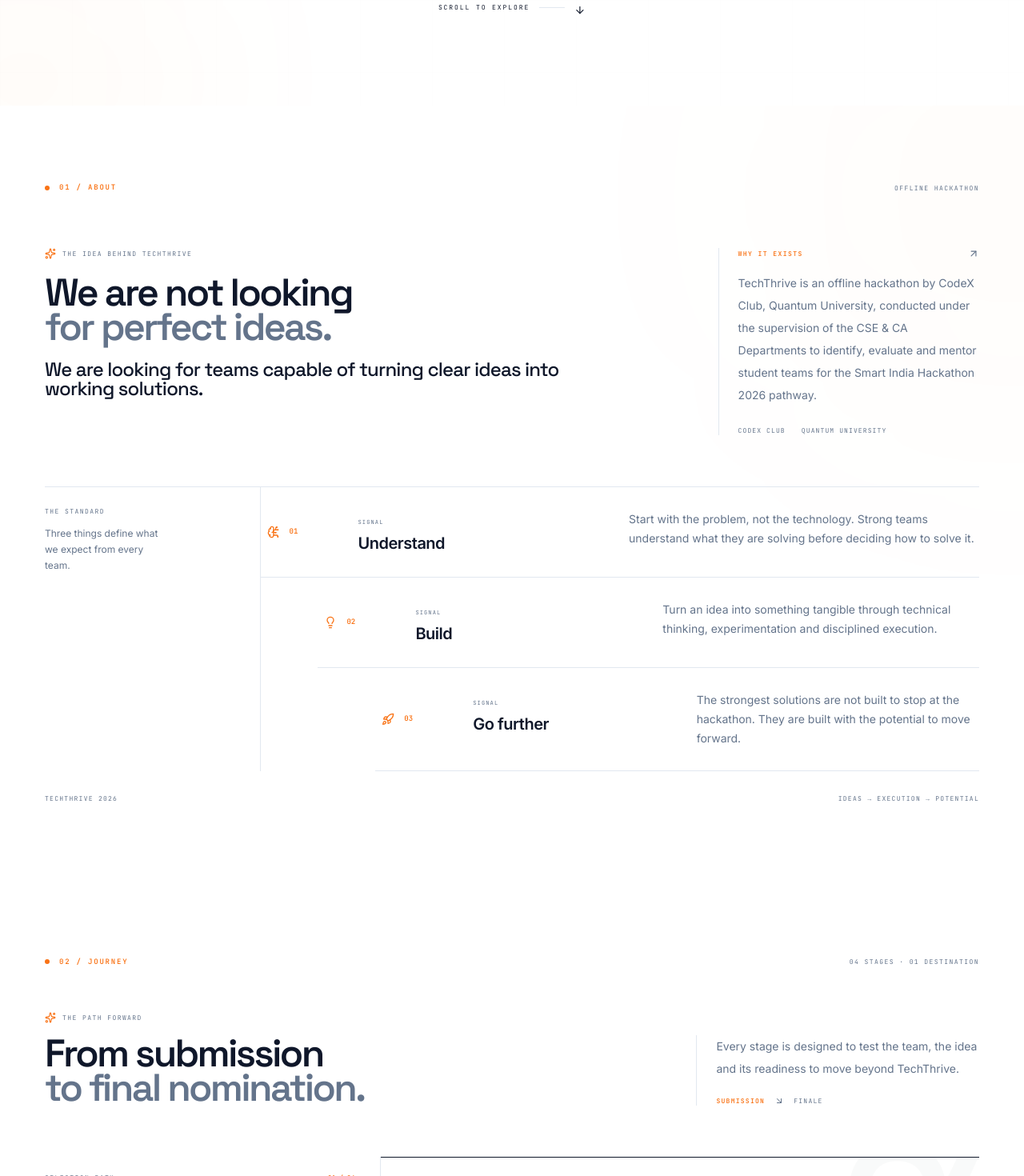
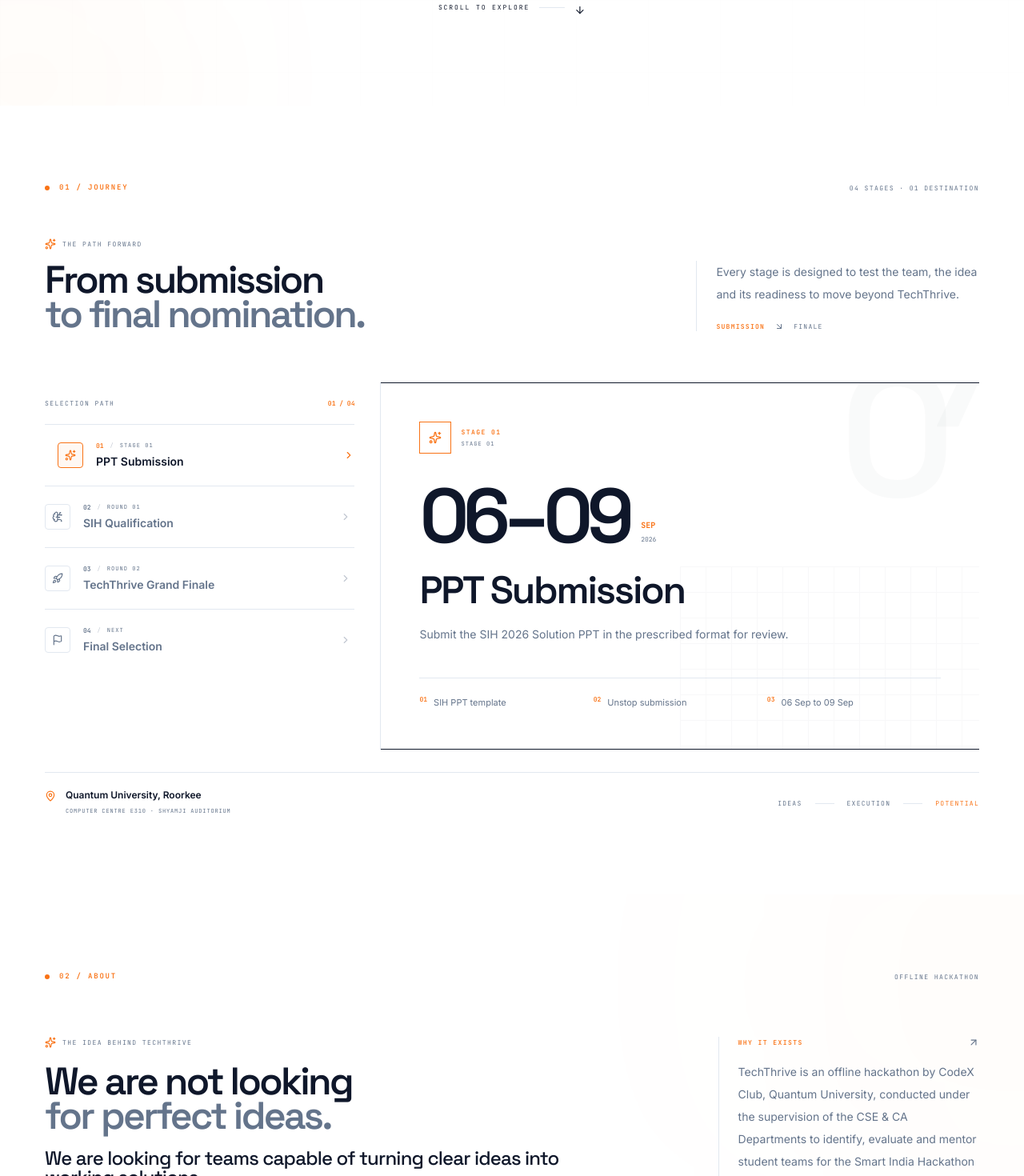
Before and after one commit to QuCodeXClub/TechThrive, a React (Vite) app in the folder frontend/: page / in a window 1280 px wide. Shown: the part 900-2370 px from the top of the page at 80% size. Built offline with nearby package versions, Linux system fonts and the light colour scheme.

Commit message:
fix: reorder navigation items and update section labels for consistency

```diff
--- a/frontend/src/components/Navbar.jsx
+++ b/frontend/src/components/Navbar.jsx
@@ -7,8 +7,8 @@
 import { getTheme, setTheme } from "@/utils/storage";
 
 const navigation = [
+	{ label: "Journey", href: "#journey" },
 	{ label: "About", href: "#about" },
-	{ label: "Journey", href: "#journey" },
 	{ label: "Themes", href: "#themes" },
 	{ label: "Sponsors", href: "#sponsors" },
 	{ label: "Previous Winners", href: "#previous-winners" },
--- a/frontend/src/components/Sections/About.jsx
+++ b/frontend/src/components/Sections/About.jsx
@@ -38,7 +38,7 @@
 						<span className="bg-primary-500 size-1.5 rounded-full" />
 
 						<span className="text-primary-500 font-mono text-[9px] font-semibold tracking-[0.2em] uppercase">
-							01 / About
+							02 / About
 						</span>
 					</div>
 
--- a/frontend/src/components/Sections/Journey.jsx
+++ b/frontend/src/components/Sections/Journey.jsx
@@ -89,7 +89,7 @@
 							<span className="bg-primary-500 size-1.5 shrink-0 rounded-full" />
 
 							<span className="text-primary-500 min-w-0 font-mono text-[9px] font-semibold tracking-[0.2em] uppercase">
-								02 / Journey
+								01 / Journey
 							</span>
 						</div>
 
--- a/frontend/src/pages/Home.jsx
+++ b/frontend/src/pages/Home.jsx
@@ -26,8 +26,8 @@
 
 			<div className="relative z-10">
 				<Hero />
+				<Journey />
 				<About />
-				<Journey />
 				<Themes />
 				<Sponsors />
 				<PreviousWinners />
```
